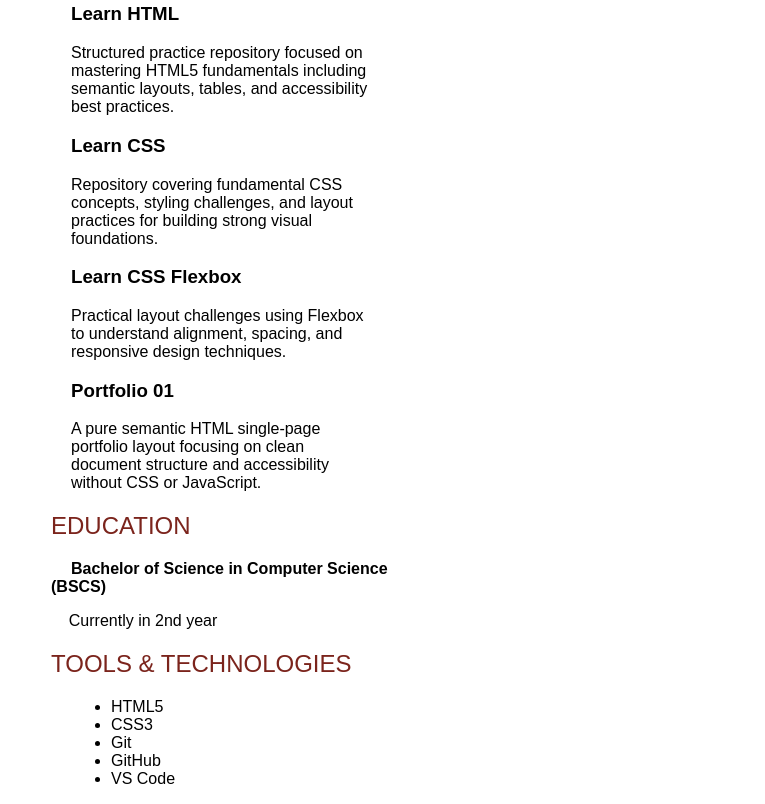
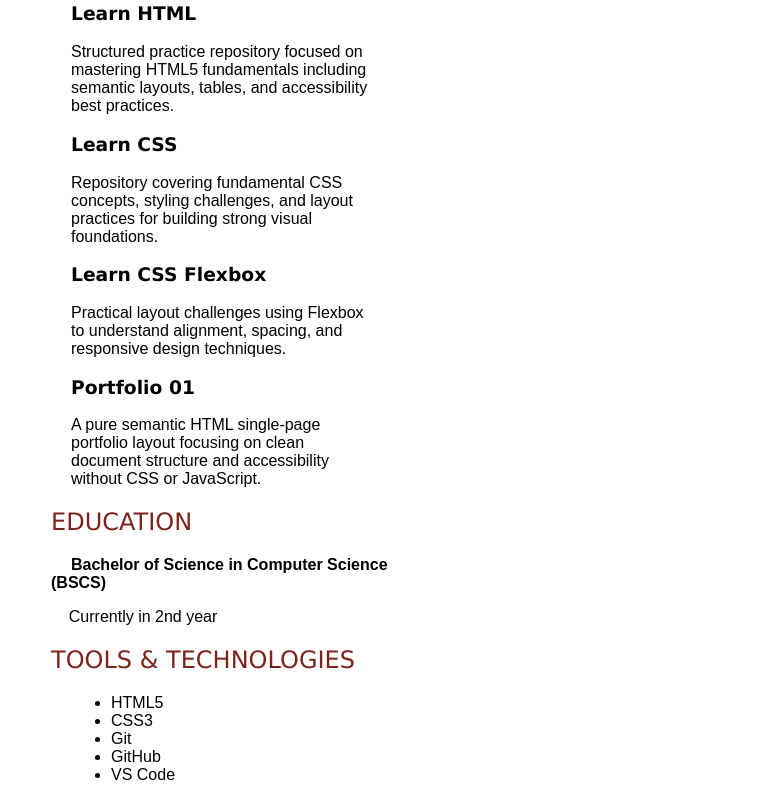
Before and after one commit to hadiashah01/resume-clone, a plain HTML site: page index.html in a window 1280 px wide. Shown: the part 714-1518 px from the top of the page, without its empty margins (69-834 px from the left). Drawn offline with Linux system fonts and the light colour scheme.

Commit message:
add .font-verdana class for alternate font family

```diff
--- a/style.css
+++ b/style.css
@@ -10,3 +10,7 @@
     font-weight: lighter;
 
     }
+.font-verdana{
+font-family: Verdana, Geneva, Tahoma, sans-serif;
+
+}
```
